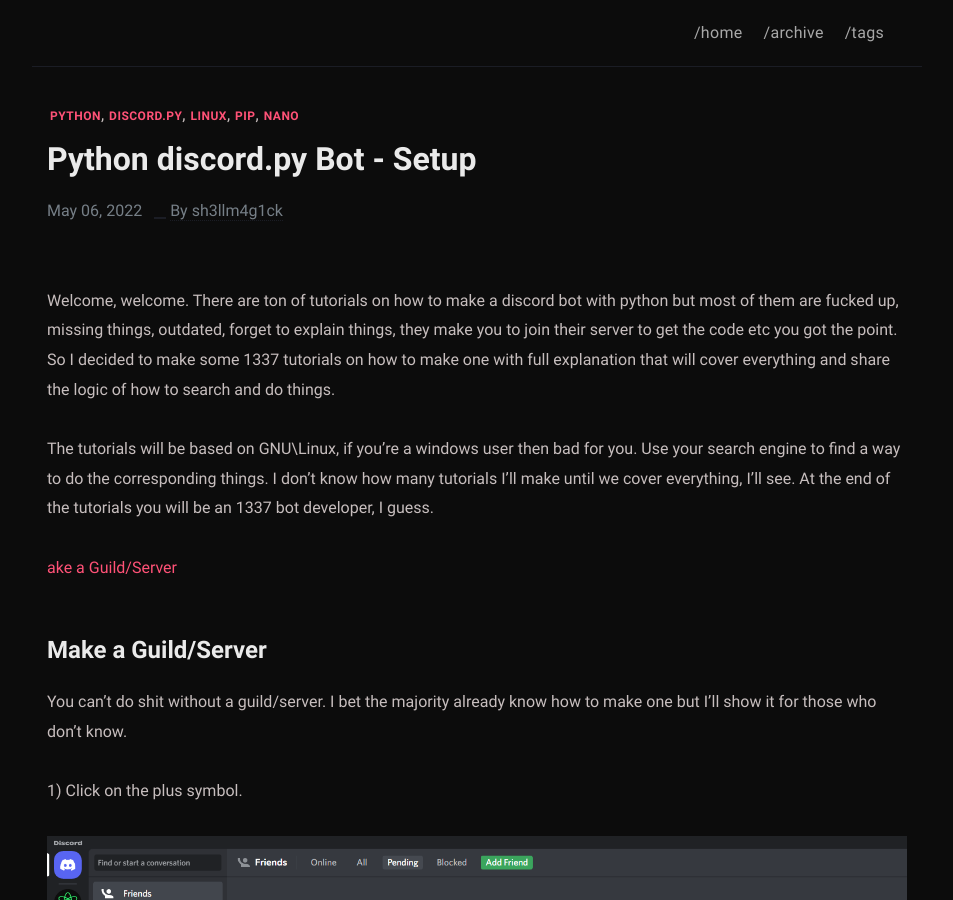
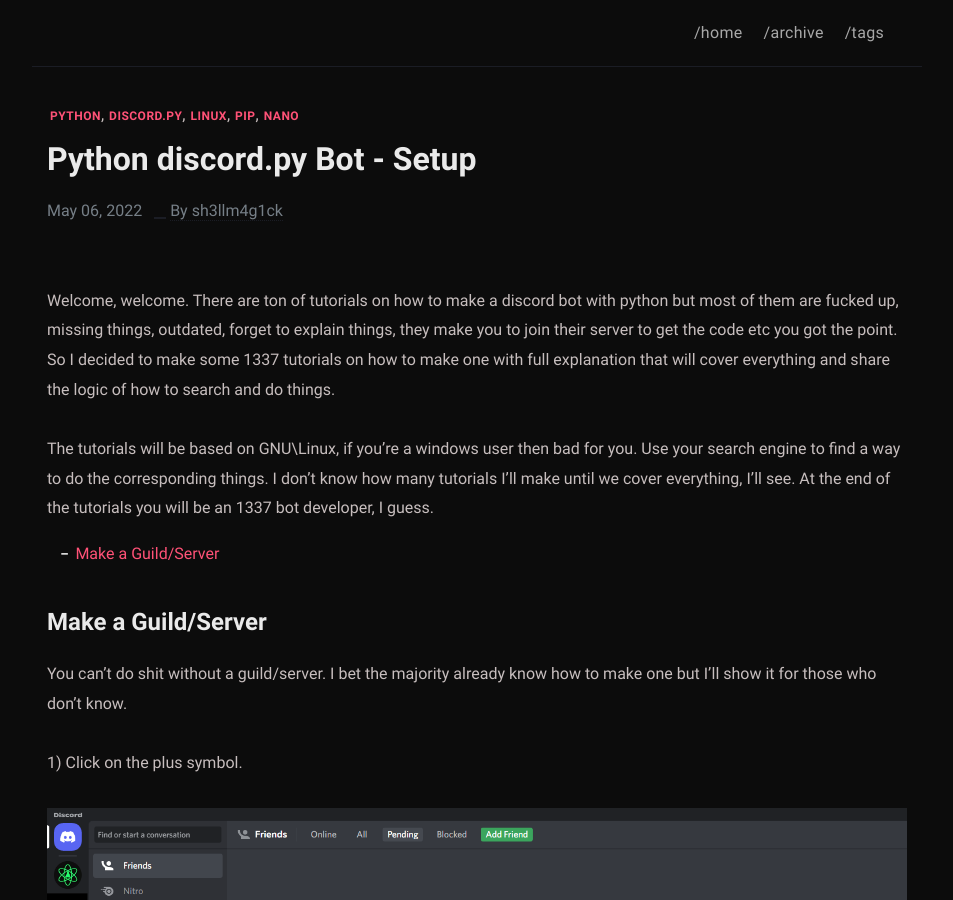
Before and after one commit to sh3llm4g1ck/sh3llm4g1ck.github.io, a Jekyll site: the page built from _posts/python-discord.py-bot-setup/2022-05-06-python-discord.py-bot-setup.md, in a window 1280 px wide and 900 px high. Shown: the whole window, without its empty margins (163-1116 px from the left). Built offline with Jekyll 4.4.1, drawn with Linux system fonts in a browser that asks for light colours.

Commit message:
Update 2022-05-06-python-discord.py-bot-setup.md

```diff
--- a/_posts/python-discord.py-bot-setup/2022-05-06-python-discord.py-bot-setup.md
+++ b/_posts/python-discord.py-bot-setup/2022-05-06-python-discord.py-bot-setup.md
@@ -9,7 +9,7 @@ Welcome, welcome. There are ton of tutorials on how to make a discord bot with p
 The tutorials will be based on GNU\Linux, if you're a windows user then bad for you. Use your search engine to find a way to do the corresponding things.
 I don't know how many tutorials I'll make until we cover everything, I'll see. At the end of the tutorials you will be an 1337 bot developer, I guess.
 
-[ake a Guild/Server](#Make a Guild/Server)
+- [Make a Guild/Server](#make-a-guildserver)
 
 # Make a Guild/Server
 
```
